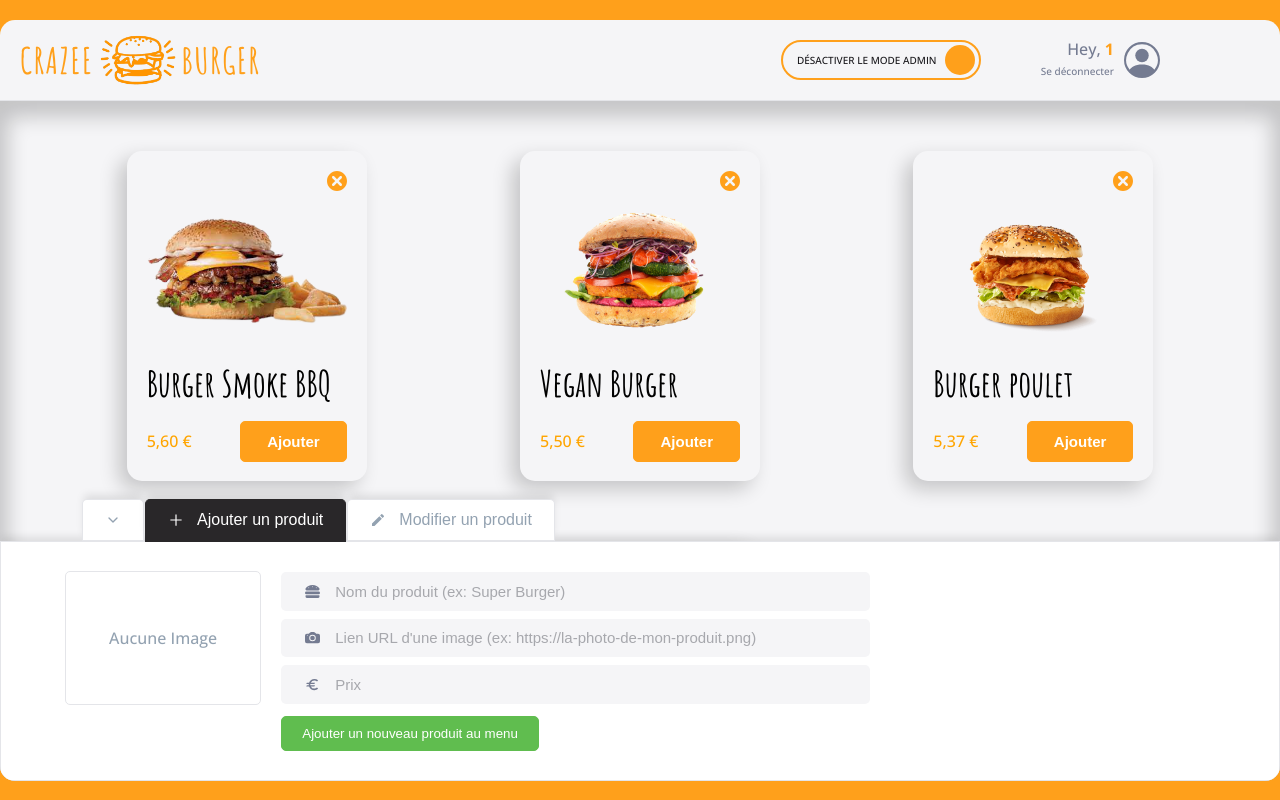
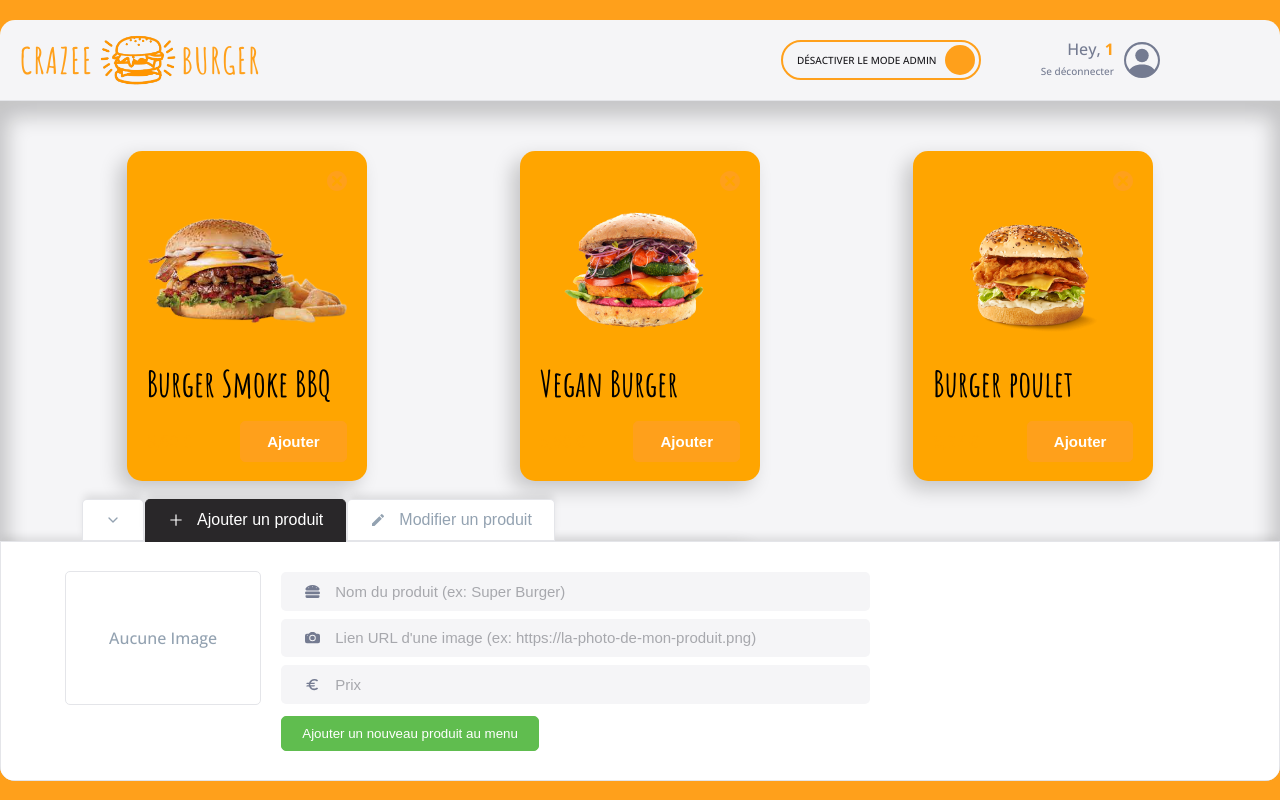
Before and after one commit to QiaoAn05/crazee-burger, a React (Vite) app: page /order/1 in a window 1280 px wide. Built offline with nearby package versions, Linux system fonts and the light colour scheme.

Commit message:
💄 F09: MENU > PRODUCT > Temporary make all product cards orange based on isSelectedProps

```diff
--- a/src/components/pages/order/main/Product.jsx
+++ b/src/components/pages/order/main/Product.jsx
@@ -12,10 +12,11 @@ export default function Product({
   onDelete,
   onEdit,
   isHoverable,
+  isSelected,
 }) {
   return (
     <ProductStyled onClick={onEdit} isHoverable={isHoverable}>
-      <div className="card">
+      <div className="card" style={isSelected ? { background: "orange" } : {}}>
         {hasDeleteButton && (
           <button
             onClick={onDelete}
--- a/src/components/pages/order/main/menu/Menu.jsx
+++ b/src/components/pages/order/main/menu/Menu.jsx
@@ -40,6 +40,7 @@ export default function Menu() {
           onDelete={() => handleDelete(id)}
           onEdit={() => handleClick(id)}
           isHoverable={isAdminMode}
+          isSelected={true}
         />
       ))}
     </MenuStyled>
```
